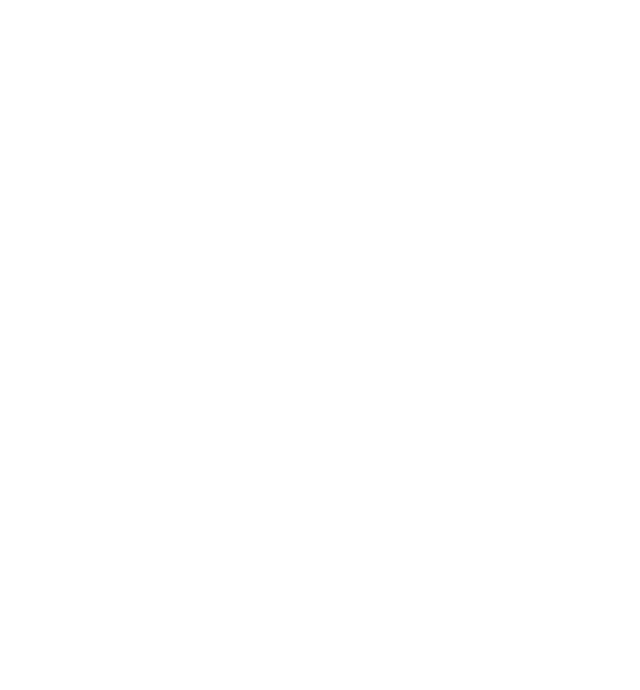
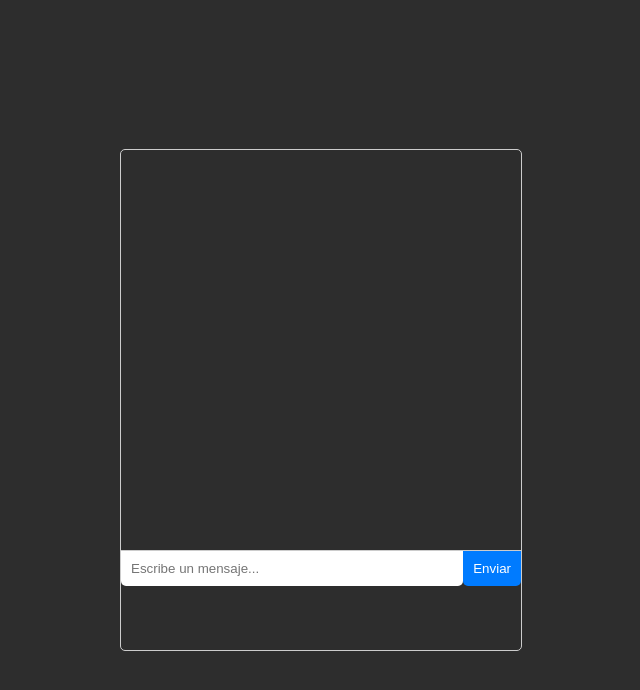
Before and after one commit to llOrtegall/Curso-NodeJS---llOrtegall, a website: page WebSocket/client/index.html in a window 1280 px wide. Shown: the whole page, without its empty margins (319-959 px from the left). Drawn offline with Linux system fonts and the light colour scheme.

Commit message:
Update WebSocket dependencies and add WebSocket client UI

```diff
--- a/WebSocket/client/index.html
+++ b/WebSocket/client/index.html
@@ -3,9 +3,62 @@
 <head>
   <meta charset="UTF-8">
   <meta name="viewport" content="width=device-width, initial-scale=1.0">
-  <title>Document</title>
+  <title>Chat Básico</title>
+  <style>
+
+    body {
+      font-family: Arial, sans-serif;
+      margin: 0;
+      padding: 0;
+      display: flex;
+      justify-content: center;
+      align-items: center;
+      height: 100vh;
+      background-color: #2d2d2d;
+    }
+    .chat {
+      width: 400px;
+      height: 500px;
+      border: 1px solid #ccc;
+      border-radius: 5px;
+      overflow: hidden;
+    }
+    .chat .messages {
+      height: 400px;
+      overflow-y: auto;
+    }
+    .chat .messages .message {
+      padding: 10px;
+      border-bottom: 1px solid #ccc;
+    }
+    .chat .input {
+      display: flex;
+    }
+    .chat .input input {
+      width: 100%;
+      padding: 10px;
+      border: none;
+      border-top: 1px solid #ccc;
+      border-radius: 0 0 5px 5px;
+    }
+    .chat .input button {
+      padding: 10px;
+      border: none;
+      border-top: 1px solid #ccc;
+      border-radius: 0 0 5px 5px;
+      background-color: #007bff;
+      color: #fff;
+      cursor: pointer;
+    }
+  </style>
 </head>
 <body>
-
+  <div class="chat">
+    <div class="messages"></div>
+    <form class="input">
+      <input type="text" id="input" name="message" placeholder="Escribe un mensaje..." autocomplete="off">
+      <button>Enviar</button>
+    </form>
+  </div>
 </body>
 </html>
--- a/WebSocket/package.json
+++ b/WebSocket/package.json
@@ -13,6 +13,7 @@
   },
   "dependencies": {
     "express": "4.21.0",
+    "socket.io": "^4.8.0",
     "ws": "8.18.0"
   },
   "devDependencies": {
--- a/WebSocket/src/index.ts
+++ b/WebSocket/src/index.ts
@@ -7,7 +7,7 @@ const port = 3000;
 app.use(morgan('dev'));
 
 app.get('/', (req: Request, res: Response) => {
-  res.send('<h1>Hello World!</h1>');
+  res.sendFile(process.cwd() + '/client/index.html');
 });
 
 app.listen(port, () => {
```
Also changed, not shown: 1 other file.
